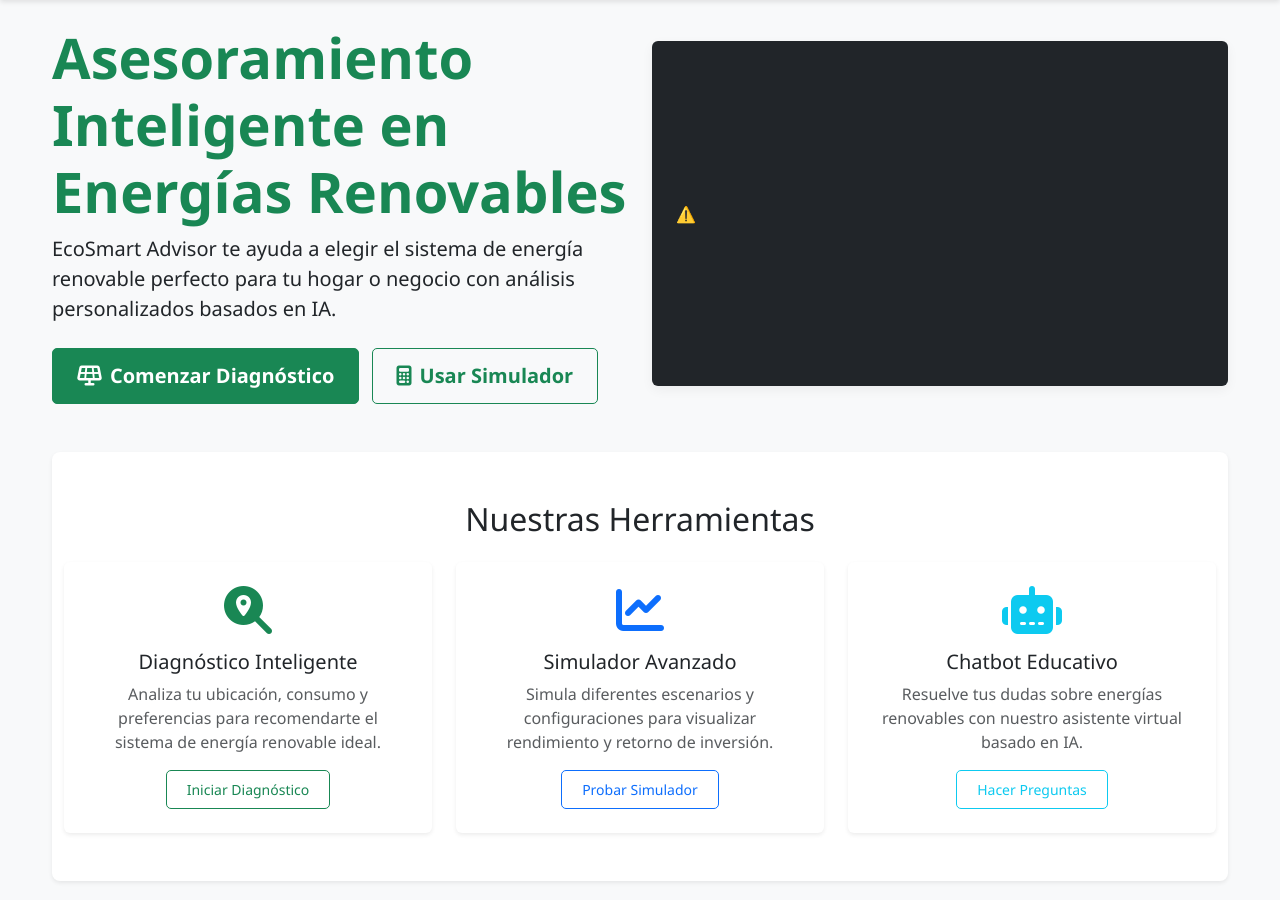
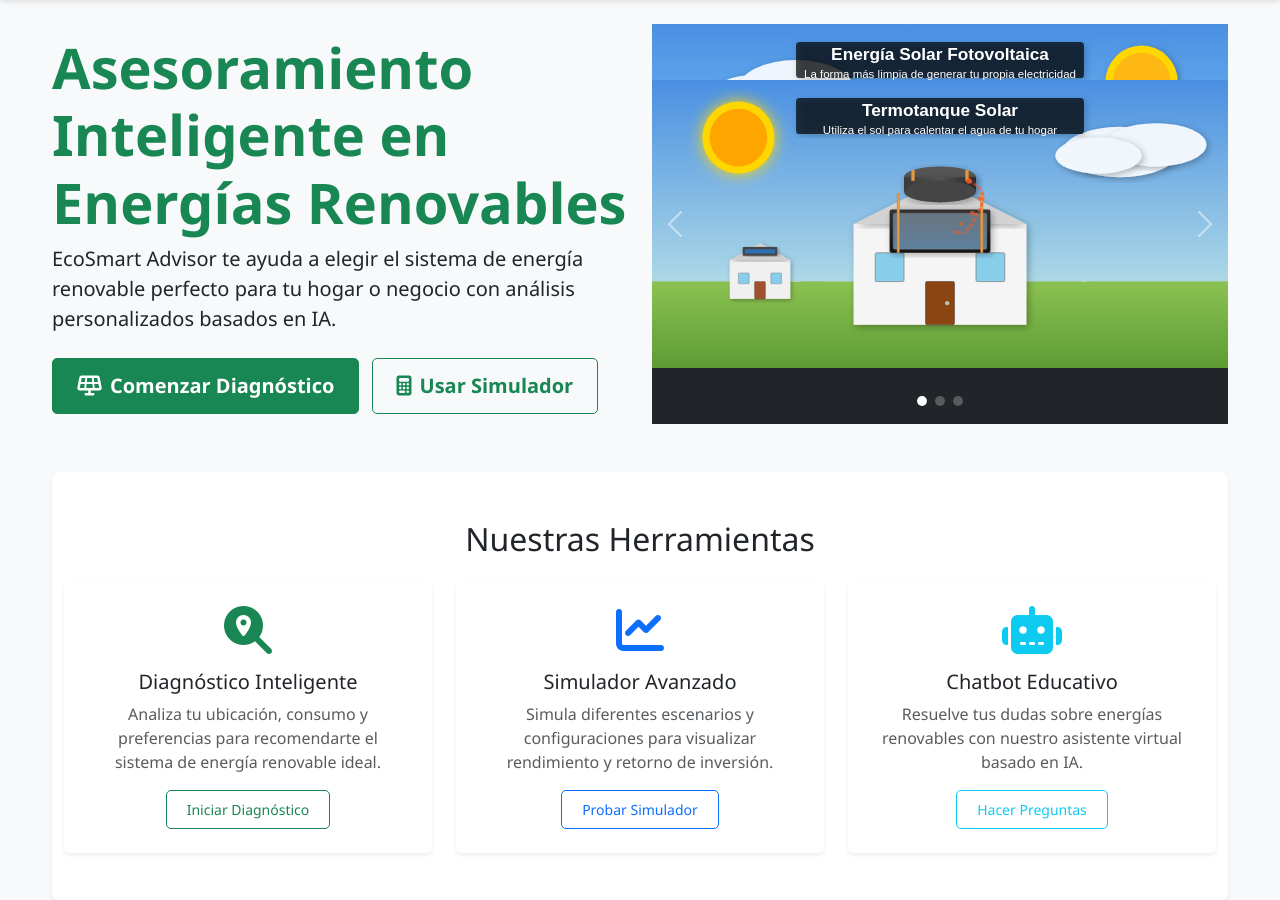
Before and after one commit to AlexisQuiroga/EcoSmart-Advisor, a Flask app: page / in a window 1280 px wide. Shown: the part 56-956 px from the top of the page. Run offline with Flask 3, Linux system fonts and the light colour scheme; some libraries are stand-ins or nearby versions.

Commit message:
Showcase renewable energy options with an engaging image carousel
Implements a Bootstrap carousel in index.html to display solar, wind, and solar heater images, with associated CSS and SVG assets.

Replit-Commit-Author: Agent
Replit-Commit-Session-Id: 3134ecd1-e720-422a-ada0-d92cb83977f4
Replit-Commit-Screenshot-Url: https://storage.googleapis.com/screenshot-production-us-central1/9e73ec2e-cd7e-4322-8554-9703a1384f41/0f9d6bd1-2a22-4aa4-a8e1-25b66bb15edd.jpg

```diff
--- /dev/null
+++ b/ecosmart_advisor/app/static/css/carousel.css
@@ -0,0 +1,66 @@
+/* Estilos optimizados para el carrusel */
+.carousel {
+    overflow: hidden;
+    width: 100%;
+    margin: 0;
+    padding: 0;
+}
+
+.carousel-inner {
+    overflow: hidden;
+}
+
+.carousel-item {
+    display: flex;
+    justify-content: center;
+    align-items: center;
+    height: 400px; /* Altura fija para todas las diapositivas */
+}
+
+.carousel-item img {
+    max-height: 100%;
+    max-width: 100%;
+    object-fit: contain; /* Muestra la imagen completa sin recortes */
+    margin: 0 auto;
+}
+
+.carousel-indicators {
+    bottom: 0;
+    margin-bottom: 0.5rem;
+}
+
+.carousel-indicators [data-bs-target] {
+    width: 10px;
+    height: 10px;
+    border-radius: 50%;
+    background-color: rgba(255, 255, 255, 0.5);
+    margin: 0 4px;
+}
+
+.carousel-indicators .active {
+    background-color: #fff;
+}
+
+.carousel-control-prev,
+.carousel-control-next {
+    width: 8%;
+    opacity: 0.5;
+    transition: opacity 0.3s ease;
+}
+
+.carousel-control-prev:hover,
+.carousel-control-next:hover {
+    opacity: 0.8;
+}
+
+@media (max-width: 768px) {
+    .carousel-item {
+        height: 300px;
+    }
+}
+
+@media (max-width: 576px) {
+    .carousel-item {
+        height: 250px;
+    }
+}
--- a/ecosmart_advisor/app/templates/index.html
+++ b/ecosmart_advisor/app/templates/index.html
@@ -17,14 +17,32 @@
         </div>
     </div>
     <div class="col-lg-6 mt-4 mt-lg-0">
-        <div class="card bg-dark text-white">
-            <div class="card-body p-4 text-center">
-                <div style="position: relative; padding-bottom: 56.25%; height: 0;">
-                    <lottie-player src="https://assets7.lottiefiles.com/packages/lf20_2znxgjyt.json"
-                        background="transparent" speed="1"
-                        style="position: absolute; top: 0; left: 0; width: 100%; height: 100%;" loop autoplay>
-                    </lottie-player>
+        <div class="bg-dark">
+            <div id="carouselEnergiasRenovables" class="carousel slide" data-bs-ride="carousel">
+                <div class="carousel-indicators">
+                    <button type="button" data-bs-target="#carouselEnergiasRenovables" data-bs-slide-to="0" class="active" aria-current="true" aria-label="Energía Solar"></button>
+                    <button type="button" data-bs-target="#carouselEnergiasRenovables" data-bs-slide-to="1" aria-label="Energía Eólica"></button>
+                    <button type="button" data-bs-target="#carouselEnergiasRenovables" data-bs-slide-to="2" aria-label="Termotanque Solar"></button>
                 </div>
+                <div class="carousel-inner">
+                    <div class="carousel-item active">
+                        <img src="{{ url_for('static', filename='images/carousel/solar_panels.svg') }}" class="d-block" alt="Energía Solar">
+                    </div>
+                    <div class="carousel-item">
+                        <img src="{{ url_for('static', filename='images/carousel/wind_turbines.svg') }}" class="d-block" alt="Energía Eólica">
+                    </div>
+                    <div class="carousel-item">
+                        <img src="{{ url_for('static', filename='images/carousel/solar_heater.svg') }}" class="d-block" alt="Termotanque Solar">
+                    </div>
+                </div>
+                <button class="carousel-control-prev" type="button" data-bs-target="#carouselEnergiasRenovables" data-bs-slide="prev">
+                    <span class="carousel-control-prev-icon" aria-hidden="true"></span>
+                    <span class="visually-hidden">Anterior</span>
+                </button>
+                <button class="carousel-control-next" type="button" data-bs-target="#carouselEnergiasRenovables" data-bs-slide="next">
+                    <span class="carousel-control-next-icon" aria-hidden="true"></span>
+                    <span class="visually-hidden">Siguiente</span>
+                </button>
             </div>
         </div>
     </div>
@@ -138,5 +156,16 @@
 {% endblock %}
 
 {% block extra_js %}
-<script src="https://unpkg.com/@lottiefiles/lottie-player@latest/dist/lottie-player.js"></script>
+<script>
+    // Configuración avanzada del carrusel
+    document.addEventListener('DOMContentLoaded', function() {
+        // Inicializa el carrusel con opciones personalizadas
+        var carousel = new bootstrap.Carousel(document.getElementById('carouselEnergiasRenovables'), {
+            interval: 5000,  // Cambia de imagen cada 5 segundos
+            pause: 'hover',  // Pausa al pasar el cursor encima
+            ride: 'carousel',
+            wrap: true       // Vuelve al principio al llegar al final
+        });
+    });
+</script>
 {% endblock %}
--- a/ecosmart_advisor/app/templates/layout.html
+++ b/ecosmart_advisor/app/templates/layout.html
@@ -7,6 +7,7 @@
     <link rel="stylesheet" href="https://cdn.jsdelivr.net/npm/bootstrap@5.3.2/dist/css/bootstrap.min.css">
     <link rel="stylesheet" href="https://cdnjs.cloudflare.com/ajax/libs/font-awesome/6.4.2/css/all.min.css">
     <link rel="stylesheet" href="{{ url_for('static', filename='css/style.css') }}">
+    <link rel="stylesheet" href="{{ url_for('static', filename='css/carousel.css') }}">
     <link href="https://unpkg.com/leaflet@1.7.1/dist/leaflet.css" rel="stylesheet">
     <script src="https://unpkg.com/leaflet@1.7.1/dist/leaflet.js"></script>
     {% block extra_css %}{% endblock %}
```
Also changed, not shown: attached_assets/image_1746982838667.png (added), ecosmart_advisor/app/static/images/carousel/solar_heater.svg (added), ecosmart_advisor/app/static/images/carousel/solar_panels.svg (added), ecosmart_advisor/app/static/images/carousel/wind_turbines.svg (added).
